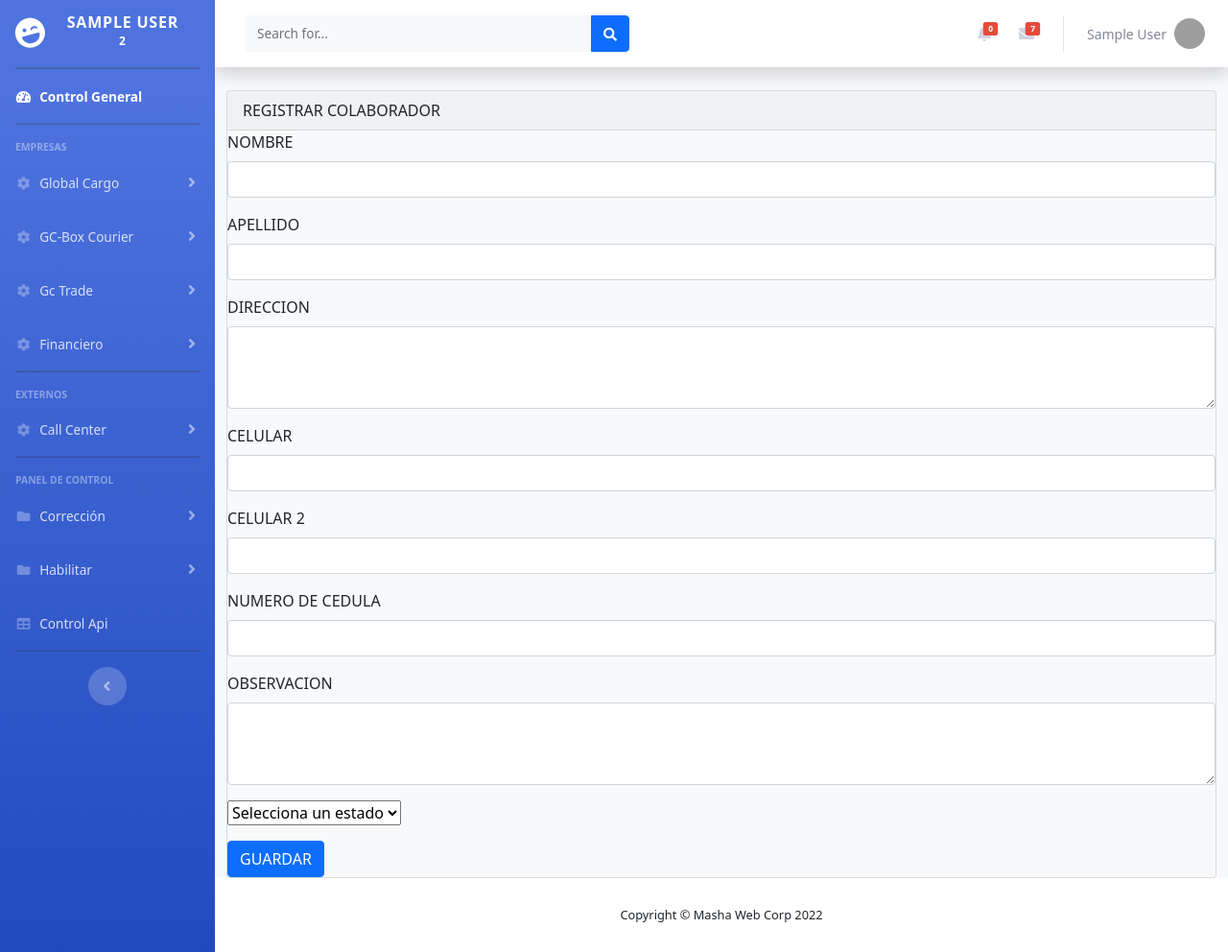
After one commit to Alej1405/global2, a PHP site: page /sistema/USUARIOS/reg_colab.php in a window 1280 px wide. The commit adds this page. Shown: the whole page at 96% size. Run offline with PHP 8.4, Linux system fonts and the light colour scheme; the visitor is signed in with stand-in values (Sample User, id 1); tables that the repository leaves empty or names only in its code hold one stand-in row (values such as "Sample post"); grey boxes are pictures that could not be loaded.

Commit message:
usuarios gestion de paquetes

```diff
--- a/includes/templates/headersis2.php
+++ b/includes/templates/headersis2.php
@@ -289,6 +289,30 @@
                 </div>
             </div>
         </li>
+        <!-- CONTROL DE BODEGA Y PAQUETES POR CORREO FILTRO POR RESPONSABILIDAD DE GESTION -->
+            <?php if ($_SESSION['usuario'] == "camila@globalcargoecuador.com") : ?>
+                <li class="nav-item">
+                    <a class="nav-link collapsed" href="#" data-toggle="collapse" data-target="#collapseBODE"
+                        aria-expanded="true" aria-controls="collapseBODE">
+                        <i class="fas fa-fw fa-cog"></i>
+                        <span>Control logistica</span>
+                    </a>
+                    <div id="collapseBODE" class="collapse " aria-labelledby="headingBODE" data-parent="#accordionSidebar">
+                        <div class="bg-white py-2 collapse-inner rounded">
+                            <h6 class="collapse-header">Colaboradores:</h6>
+                            <a class="collapse-item" href="reg_colab.php">Registrar</a>
+                            <a class="collapse-item" href="consul_colab.php">Ver </a>
+                            <h6 class="collapse-header">Control:</h6>
+                            <a class="collapse-item" href="gest_colab.php">Gestion</a>
+                            <h6 class="collapse-header">Bodega:</h6>
+                            <a class="collapse-item" href="bodega_IS.php">Control de Ingreso</a>
+                            <h6 class="collapse-header">Gestion:</h6>
+                            <a class="collapse-item" href="seguimiento.php">Historial</a>
+                        </div>
+                    </div>
+                </li>
+            <?php endif ?>
+        <!-- FI DE CONTROL DE BODEGA Y PAQUETES -->
     <?php endif;?>
 
 <!-- FIN MENU DE NAVEGACION -->
--- /dev/null
+++ b/sistema/USUARIOS/reg_colab.php
@@ -0,0 +1,149 @@
+<?php
+
+    //incluye el header
+    require '../../includes/funciones.php';
+    $auth = estaAutenticado();
+
+    if (!$auth) {
+        header('location: index.php');
+    }
+
+    require '../../includes/config/database.php';
+    incluirTemplate('headersis2');
+    conectarDB();
+    $db =conectarDB();
+
+    //BASE DE DATOS BODEGA
+    conectarDB2();
+    $db2 =conectarDB2();
+
+    //coneccion api
+    conectarDB3();
+    $db3 =conectarDB3();
+
+    //coneccion callcenter
+    conectarDB4();
+    $db4 =conectarDB4();
+    //decalracion de variables
+        $nombre = "";
+        $apellido = "";
+        $direccion = "";
+        $celular = "";
+        $celular_2 = "";
+        $numero_ci = "";
+        $observacion = "";
+        $estado = "";
+
+    $errores = [];
+        if($_SERVER['REQUEST_METHOD'] === 'POST') {
+
+            //DECLARACION DE VARIABLES TABLA DATOSORDENES
+            $nombre = mysqli_real_escape_string($db, $_POST['nombre']);
+            $apellido = mysqli_real_escape_string($db, $_POST['apellido']);
+            $direccion = mysqli_real_escape_string($db, $_POST['direccion']);
+            $celular = mysqli_real_escape_string($db, $_POST['celular']);
+            $celular_2 = mysqli_real_escape_string($db, $_POST['celular_2']);
+            $numero_ci = mysqli_real_escape_string($db, $_POST['numero_ci']);
+            $observacion = mysqli_real_escape_string($db, $_POST['observacion']);
+            $estado = mysqli_real_escape_string($db, $_POST['estado']);
+            $responsable = $_SESSION['usuario'];
+            $fecha = date('y-m-d');
+            if(!$nombre) {
+                $errores[] = "QUE HACEEEEEEEE!!!! AGREGA EL NOMBRE";
+            }
+            if(!$apellido) {
+                $errores[] = "QUE HACEEEEEEEE!!!! AGREGA EL APELLIDO";
+            }
+            if(!$direccion) {
+                $errores[] = "QUE HACEEEEEEEE!!!! AGREGA LA DIRECCION";
+            }
+            if(!$celular) {
+                $errores[] = "QUE HACEEEEEEEE!!!! AGREGA EL CELULAR";
+            }
+            if(!$numero_ci) {
+                $errores[] = "QUE HACEEEEEEEE!!!! AGREGA EL NUMERO DE CEDULA";
+            }
+            if(!$estado) {
+                $errores[] = "QUE HACEEEEEEEE!!!! AGREGA EL ESTADO";
+            }
+            if(empty($errores)) {
+                $guardar_colab = "INSERT INTO colaborador (nombre, apellido, direccion, celular, celular_2, numero_ci, observacion, estado, responsable, fecha)
+                                    values ('$nombre', '$apellido', '$direccion', '$celular', '$celular_2', '$numero_ci', '$observacion', '$estado', '$responsable', '$fecha');";
+                    $guar_colab = mysqli_query($db4, $guardar_colab);
+
+                    if ($guar_colab) {
+                        echo '
+                            <div class="alert alert-success">
+                                <a href="reg_colab.php">Continuar actualizando la gestion</a>
+                            </div>';
+                        //header('location: usuarios.php');
+                        exit();
+                    }
+            }
+
+
+        }
+
+?>
+<body class="bg-gradient-primary">
+    <div class="container">
+        <!-- FORMULARIO DE ACTUALIZACION -->
+            <div class="card bg-light">
+                    <?php foreach($errores as $error) : ?>
+                        <div class="alert alert-danger">
+                            <?php echo $error; ?>
+                        </div>
+                    <?php endforeach ?>
+                <div class="card-header">
+                    REGISTRAR COLABORADOR
+                </div>
+                <form action ='' method="POST">
+                    <div class="mb-3">
+                        <label for="exampleFormControlTextarea1" class="form-label">NOMBRE</label>
+                        <input type ="text" class="form-control" id="exampleFormControlTextarea1" rows="3" name="nombre"></input>
+                    </div>
+                    <div class="mb-3">
+                        <label for="exampleFormControlTextarea1" class="form-label">APELLIDO</label>
+                        <input type ="text" class="form-control" id="exampleFormControlTextarea1" rows="3" name="apellido"></input>
+                    </div>
+                    <div class="mb-3">
+                        <label for="exampleFormControlTextarea1" class="form-label">DIRECCION</label>
+                        <textarea class="form-control" id="exampleFormControlTextarea1" rows="3" name="direccion"></textarea>
+                    </div>
+                    <div class="mb-3">
+                        <label for="exampleFormControlTextarea1" class="form-label">CELULAR</label>
+                        <input type ="number" class="form-control" id="exampleFormControlTextarea1" rows="3" name="celular"></input>
+                    </div>
+                    <div class="mb-3">
+                        <label for="exampleFormControlTextarea1" class="form-label">CELULAR 2</label>
+                        <input type ="number" class="form-control" id="exampleFormControlTextarea1" rows="3" name="celular_2"></input>
+                    </div>
+                    <div class="mb-3">
+                        <label for="exampleFormControlTextarea1" class="form-label">NUMERO DE CEDULA</label>
+                        <input type ="number" class="form-control" id="exampleFormControlTextarea1" rows="3" name="numero_ci"></input>
+                    </div>
+                    <div class="mb-3">
+                        <label for="exampleFormControlTextarea1" class="form-label">OBSERVACION</label>
+                        <textarea class="form-control" id="exampleFormControlTextarea1" rows="3" name="observacion"></textarea>
+                    </div>
+                    <div class="mb-3">
+                        <select name="estado" id="">
+                            <option value=" ">Selecciona un estado</option>
+                            <option value="ACTIVO">ACTIVO</option>
+                            <option value="SUSPENDIDO">SUSPENDIDO</option>
+                            <option value="DESPEDIDO">DESPEDIDO</option>
+                        </select>
+                    </div>
+                    <div>
+                        <input type="submit" class="btn btn-primary aling-c" value='GUARDAR'>
+                    </div>
+                </form>
+            </div>
+        <!-- FIN DE FORMULARIO DE ACTUALIZACION -->
+    </div>
+
+
+
+<?php
+    incluirTemplate('fottersis');
+?>
```
